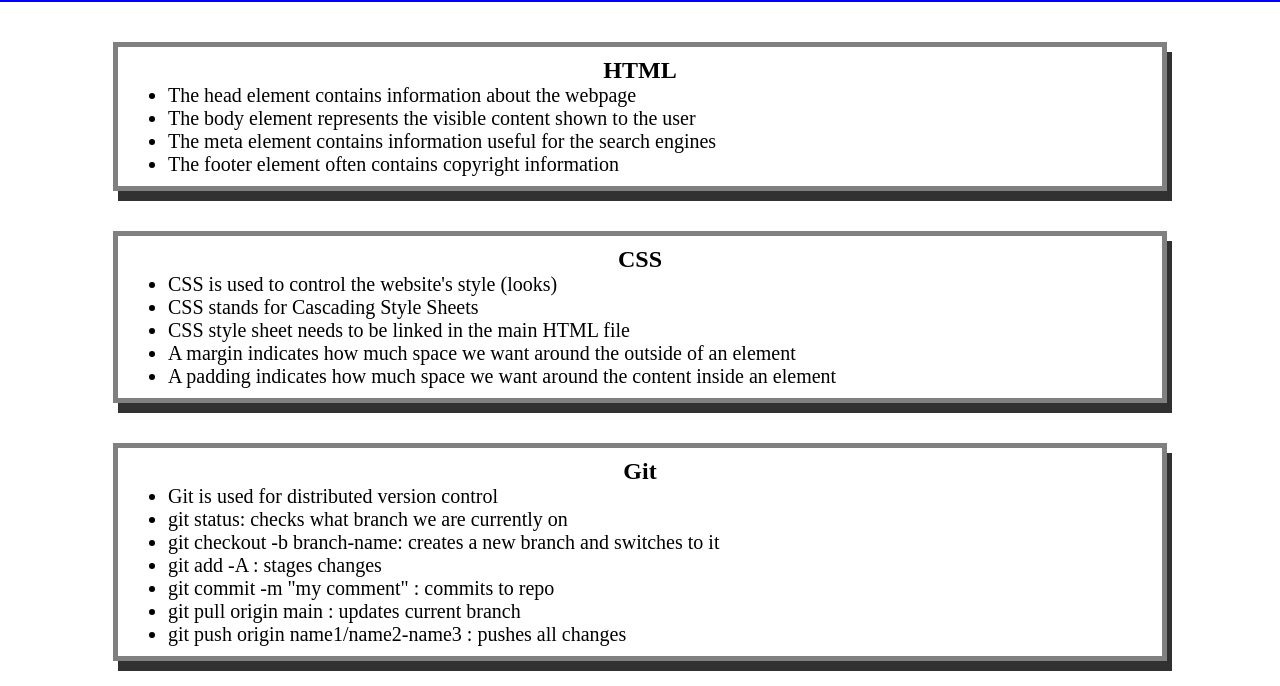
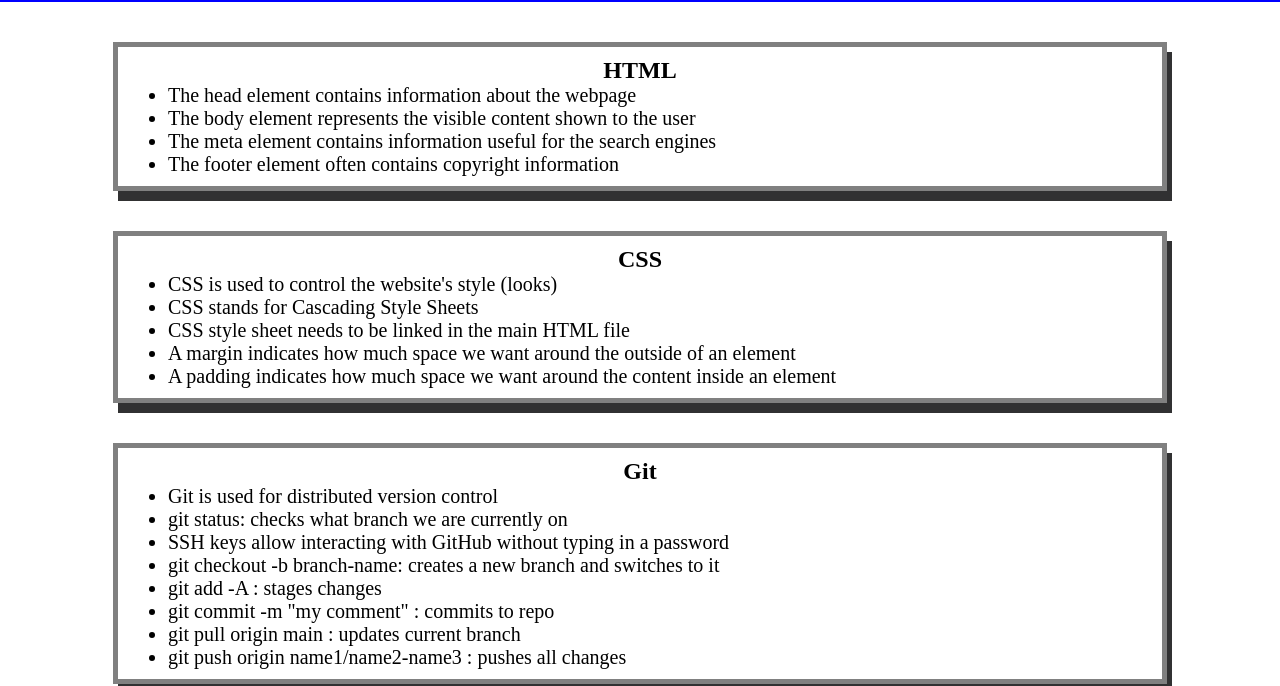
Before and after one commit to manonthemon/prework-study-guide, a plain HTML site: page index.html in a window 1280 px wide. Shown: the part 118-804 px from the top of the page. Drawn offline with Linux system fonts and the light colour scheme.

Commit message:
New SSH key test

```diff
--- a/index.html
+++ b/index.html
@@ -47,6 +47,7 @@
      <ul>
        <li>Git is used for distributed version control</li>
        <li>git status: checks what branch we are currently on</li>
+       <li>SSH keys allow interacting with GitHub without typing in a password</li>
        <li>git checkout -b branch-name: creates a new branch and switches to it</li>
        <li>git add -A : stages changes</li>
        <li>git commit -m "my comment"  : commits to repo</li>
```
